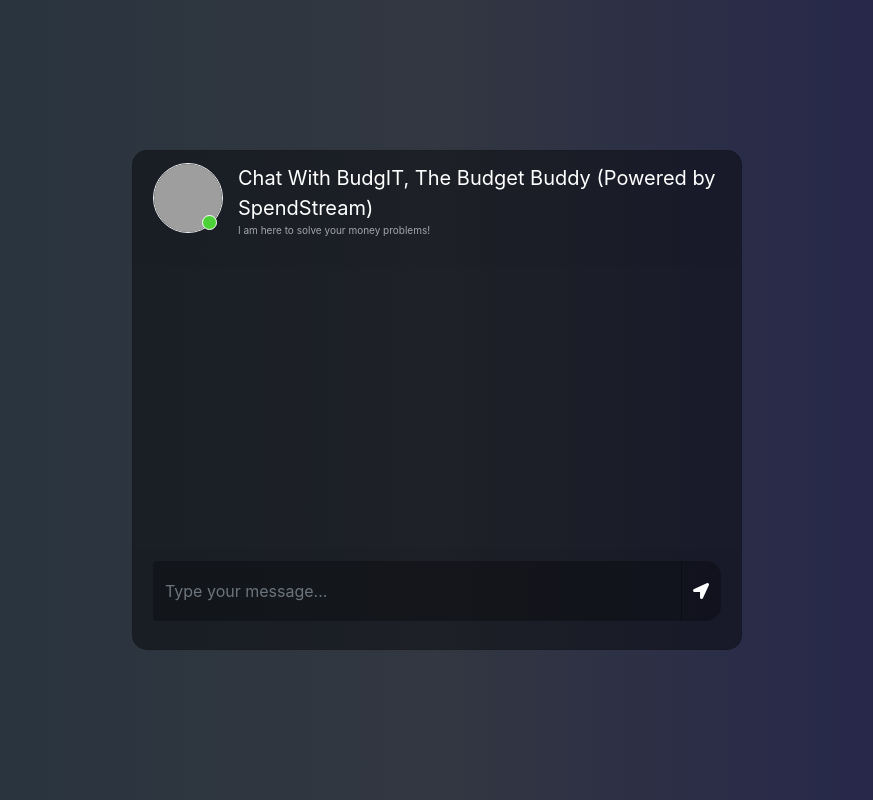
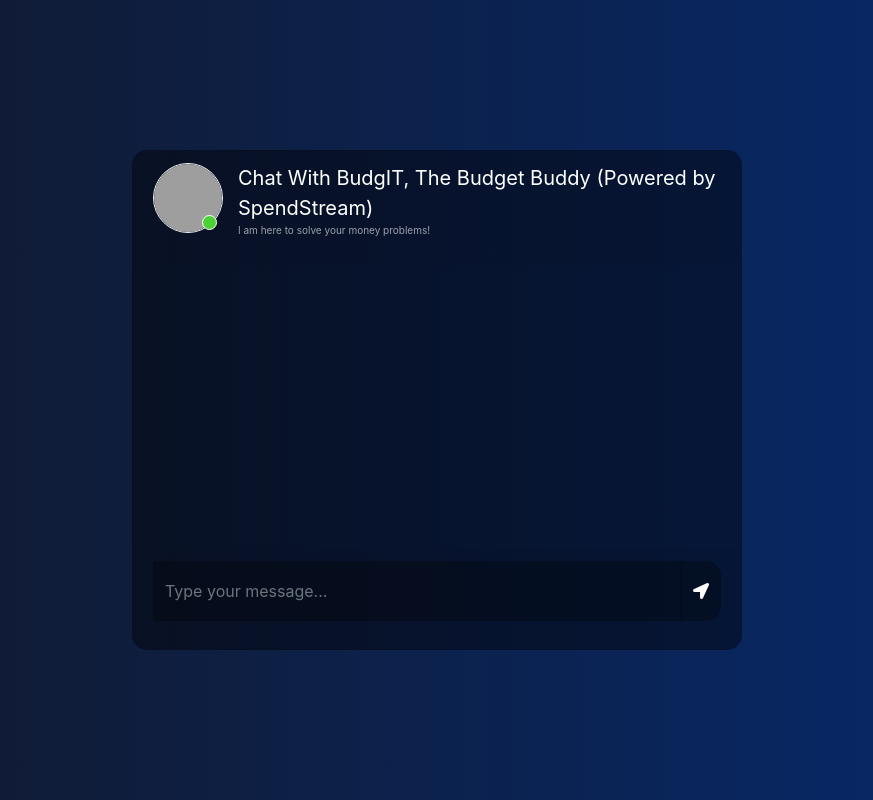
Before and after one commit to shreyanshknayak/BudgIT-Chat, a Flask app: page / in a window 1280 px wide. Shown: the whole page, without its empty margins (203-1076 px from the left). Run offline with Flask 3, Linux system fonts and the light colour scheme; some libraries are stand-ins or nearby versions; grey boxes are pictures that could not be loaded.

Commit message:
Changed background gradient

```diff
--- a/ChatBot/static/style.css
+++ b/ChatBot/static/style.css
@@ -3,7 +3,7 @@
 	margin: 0;
 	background: rgb(44, 47, 59);
    background: -webkit-linear-gradient(to right, rgb(40, 59, 34), rgb(54, 60, 70), rgb(32, 32, 43));
-	background: linear-gradient(to right, rgb(38, 51, 61), rgb(50, 55, 65), rgb(33, 33, 78));
+	background: linear-gradient(90deg,#12192C, #062a6e);
 }
 
 .chat{
```
